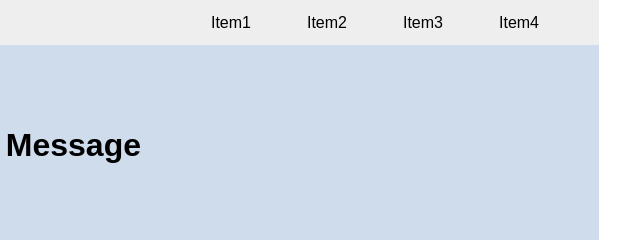
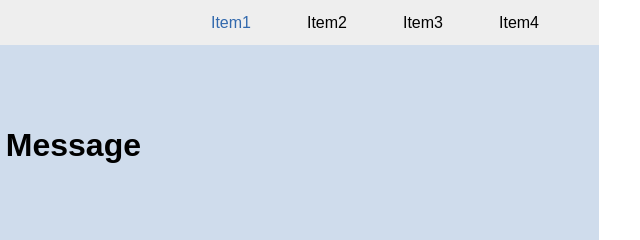
Before and after one commit to DogeWebCode/remote-assignments, a plain HTML site: page Week-1/Assignment-2/index.html in a window 1280 px wide. In both pictures the pointer is over the item "Item1". Shown: the top 240 px of the page, 601-1241 px from the left. Drawn offline with Linux system fonts and the light colour scheme.

Commit message:
li多個:hover

```diff
--- a/Week-1/Assignment-2/css/style.css
+++ b/Week-1/Assignment-2/css/style.css
@@ -35,6 +35,10 @@ nav div.menu ul {
 
 nav div.menu ul li {
   margin-left: 3.5rem;
+}
+
+nav div.menu ul li:hover {
+  color: #3269ad;
 }
 
 .welcome {
```
